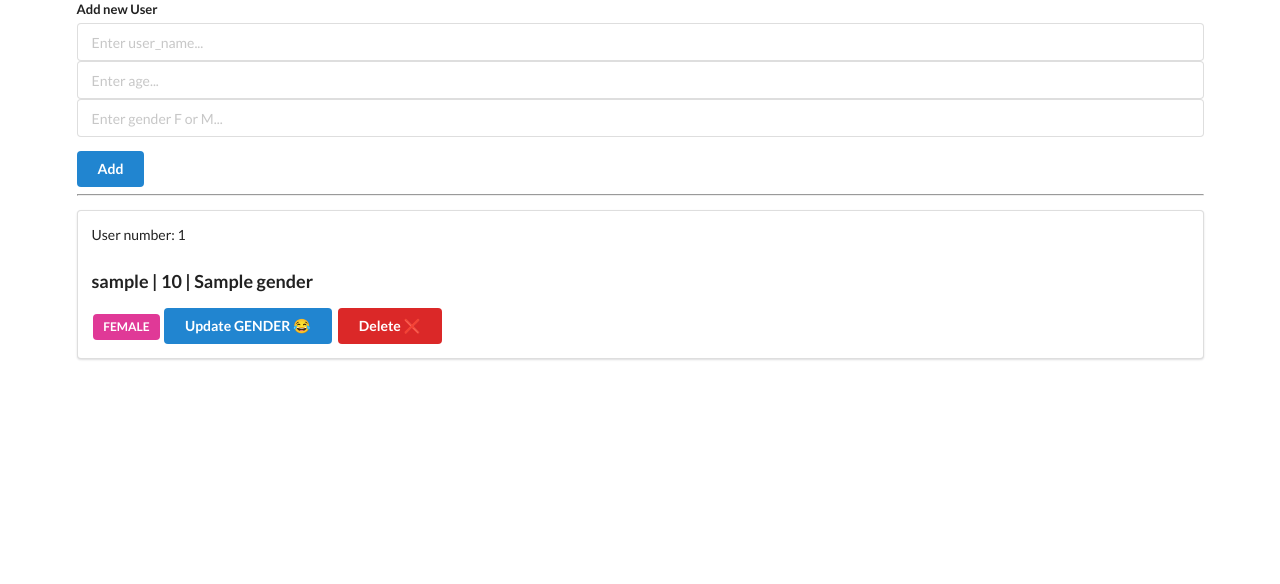
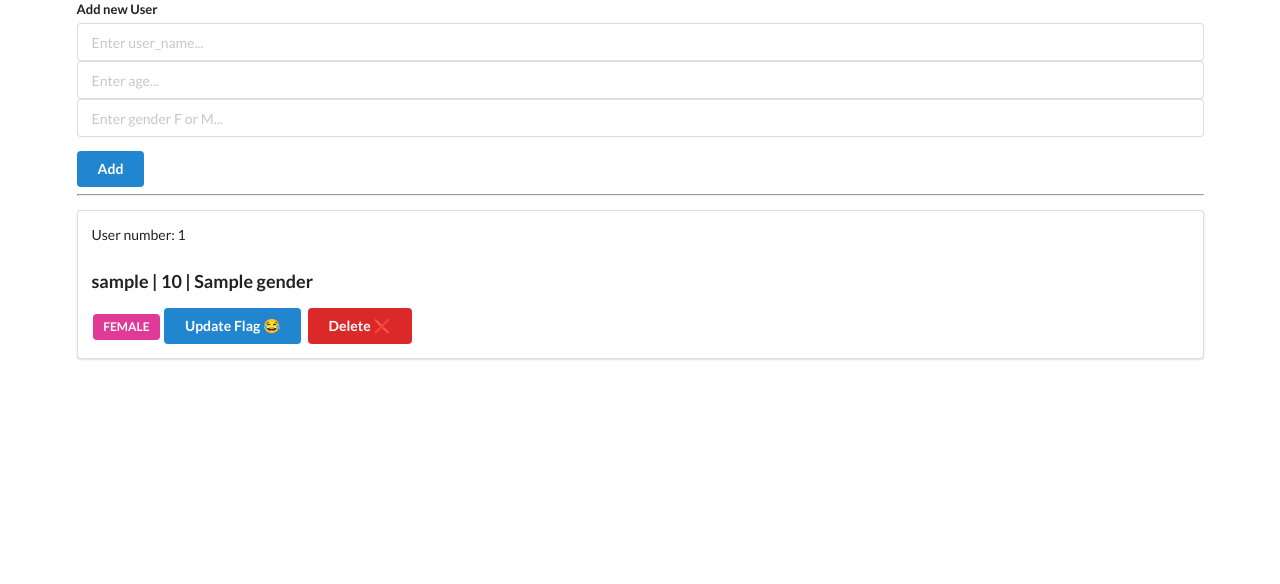
Before and after one commit to vijethkash123/Flask-CRUD-Docker, a Flask app: template app/templates/base.html in a window 1280 px wide. Shown: the part 97-681 px from the top of the page. Run offline with Flask 3, Linux system fonts and the light colour scheme; the template is opened without the code that fills it: most values are stand-ins (such as "Sample title", 1, 10 or a date in 2020); parts of the project's set-up code (start-up, migrations or seed data) failed here and were passed over.

Commit message:
Update to run flask locally as well

```diff
--- a/app/app.py
+++ b/app/app.py
@@ -6,6 +6,7 @@ app = Flask(__name__)
 
 
 app.config['SQLALCHEMY_DATABASE_URI'] = 'postgresql://postgres:mysecretpassword123@postgres:5432/flask'
+# app.config['SQLALCHEMY_DATABASE_URI'] = 'postgresql://postgres:mysecretpassword123@localhost:8080/flask'  # to run locally
 app.config['SQLALCHEMY_TRACK_MODIFICATIONS'] = False
 db = SQLAlchemy(app)
 
--- a/app/templates/base.html
+++ b/app/templates/base.html
@@ -1,6 +1,5 @@
 <!DOCTYPE html>
 <html lang="en">
-
 
 <head>
     <meta charset="UTF-8">
@@ -30,7 +29,7 @@
         {% for user in users_list %}
         <div class="ui segment">
             <p>User number: {{user.user_id}}</p>
-            <p class="ui big header">{{ user.user_name}} | {{user.age}}  | {{user.gender}}</p>
+            <p class="ui big header">{{ user.user_name}} | {{user.age}} | {{user.gender}}</p>
 
             {% if user.gender == "M" %}
             <span class="ui blue label">MALE</span>
@@ -38,7 +37,7 @@
             <span class="ui pink label">FEMALE</span>
             {% endif %}
 
-            <a class="ui blue button" href="/update/{{ user.user_id }}">Update GENDER 😂</a>
+            <a class="ui blue button" href="/update/{{ user.user_id }}">Update Flag 😂</a>
             <a class="ui red button" href="/delete/{{ user.user_id }}">Delete ❌</a>
         </div>
         {% endfor %}
```
Also changed, not shown: app/templates/test.jpg (added).
